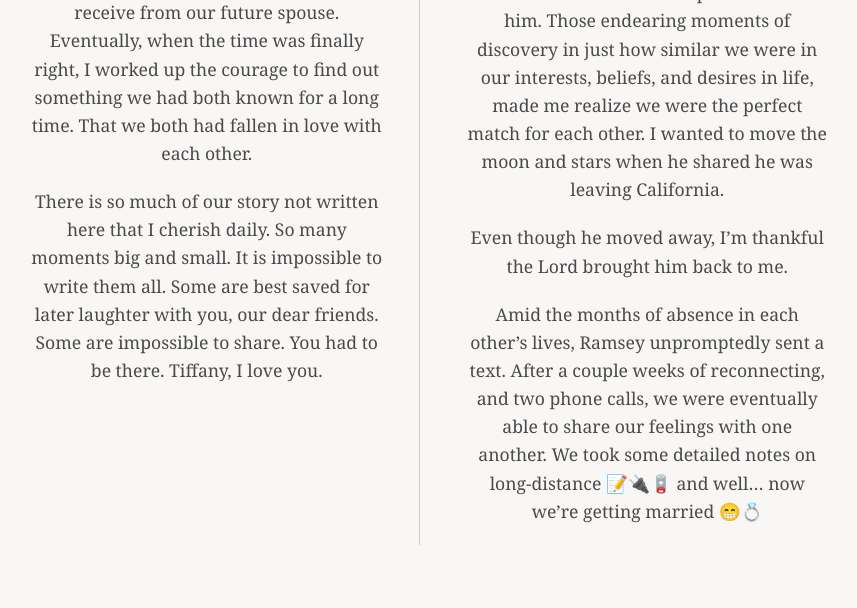
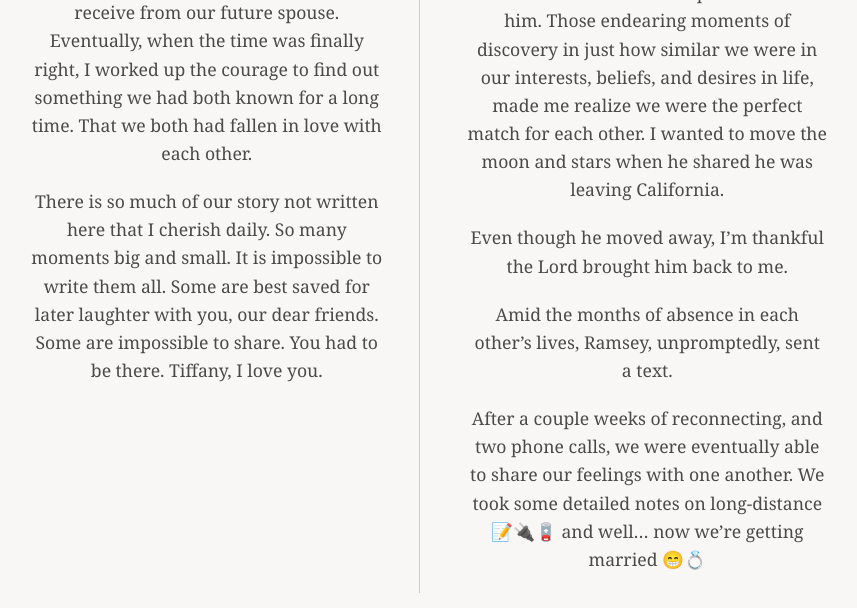
Before and after one commit to rjyunis/weddingsite, a plain HTML site: page index.html in a window 1280 px wide. Shown: the part 2698-3306 px from the top of the page, without its empty margins (213-1070 px from the left). Drawn offline with Linux system fonts and the light colour scheme.

Commit message:
Paragraph changes in TD's Side.html

```diff
--- a/index.html
+++ b/index.html
@@ -415,7 +415,8 @@
             <p>When I first met Ramsey, we were sitting across a wooden table in St. Joesph’s room. He was new 😊, and we introduced ourselves to each other. Immediately, I was confused by the whereabouts of his origins. “Oh, so you’re from Texas.” “No, I’m from Virginia.” “So, you were born in Virginia?”, “No, I was born in Ohio”, “But you were raised in Virginia?”, “No I was raised in Florida” ➡️ 😭😭😭</p>
             <p>After a couple of short months, he volunteered to help join our leadership team. I value the friendship we built during that time the most. I enjoyed his company, how seamlessly he belonged in our circle of friends, how he’s such a boy’s boy, and how eager and willing he was to help the ministry in his own ways using his strengths and intellectual quirks. In those many months of serving together, I found myself missing him on the days he couldn't come, and feeling joyful whenever I could see and spend time with him. Those endearing moments of discovery in just how similar we were in our interests, beliefs, and desires in life, made me realize we were the perfect match for each other. I wanted to move the moon and stars when he shared he was leaving California.</p>
             <p>Even though he moved away, I’m thankful the Lord brought him back to me. </p>
-            <p>Amid the months of absence in each other’s lives, Ramsey unpromptedly sent a text. After a couple weeks of reconnecting, and two phone calls, we were eventually able to share our feelings with one another. We took some detailed notes on long-distance 📝🔌🪫 and well… now we’re getting married 😁💍 </p>
+            <p>Amid the months of absence in each other’s lives, Ramsey, unpromptedly, sent a text. </p>
+            <p>After a couple weeks of reconnecting, and two phone calls, we were eventually able to share our feelings with one another. We took some detailed notes on long-distance 📝🔌🪫 and well… now we’re getting married 😁💍 </p>
             </div>
         </div>
         </div>
```
